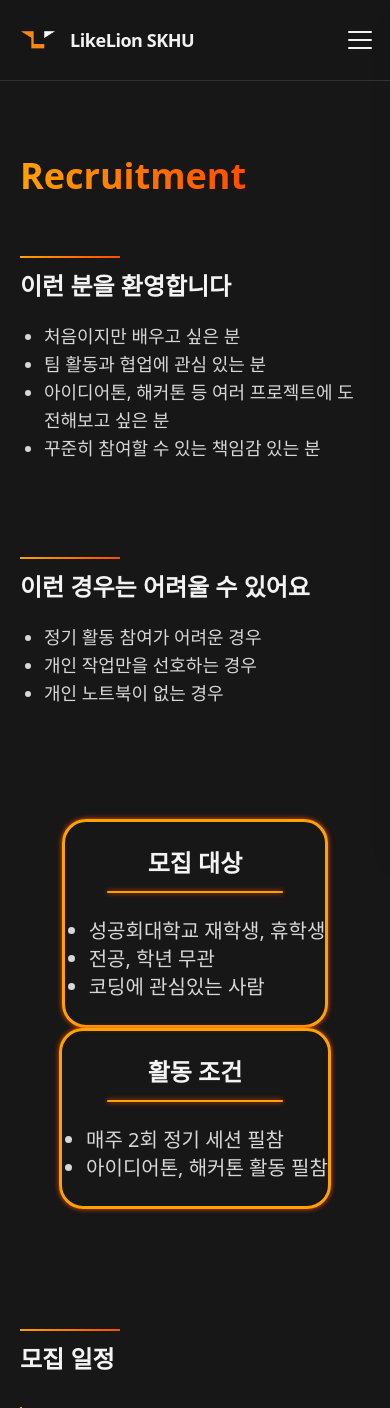
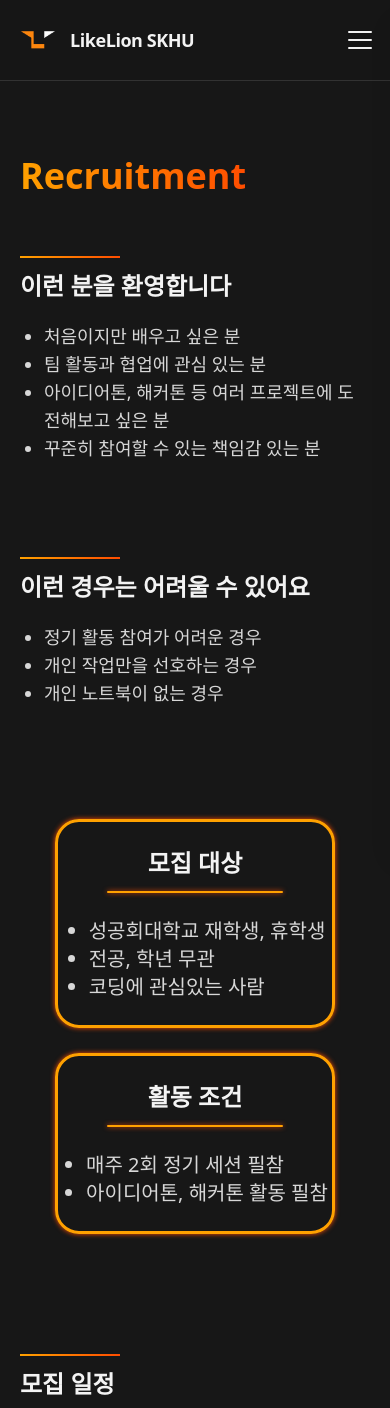
Before and after one commit to LikeLion-14th-SKHU/LikeLion-14th-Recruiting, a React (Vite) app: page /recruitment in a window 390 px wide. Shown: the top 1408 px of the page. Built offline with nearby package versions, Linux system fonts and the light colour scheme.

Commit message:
Refactor: Recruitment 모바일 간격 수정

```diff
--- a/src/pages/Recruitment.jsx
+++ b/src/pages/Recruitment.jsx
@@ -65,8 +65,8 @@ function Recruitment() {
         </article>
       </div>
 
-      <div className=" mt-13 pt-15 grid md:grid-cols-2">
-        <article className="md:w-[70%] mx-auto rounded-3xl shadow-primary-glow border-[3px] border-primary-point2">
+      <div className=" mt-13 pt-15 grid md:grid-cols-2 gap-6.25 md:gap-0">
+        <article className="md:w-[70%] w-[80%] mx-auto rounded-3xl shadow-primary-glow border-[3px] border-primary-point2">
           <h4 className="pt-6.25 text-center text-2xl md:text-3xl font-semibold text-text-main">
             모집 대상
           </h4>
@@ -77,7 +77,7 @@ function Recruitment() {
             <li>코딩에 관심있는 사람</li>
           </ul>
         </article>
-        <article className="md:w-[70%] mx-auto rounded-3xl shadow-primary-glow border-[3px] border-primary-point2">
+        <article className="md:w-[70%] w-[80%] mx-auto rounded-3xl shadow-primary-glow border-[3px] border-primary-point2">
           <h4 className="pt-6.25 text-center text-2xl md:text-3xl font-semibold text-text-main">
             활동 조건
           </h4>
```
